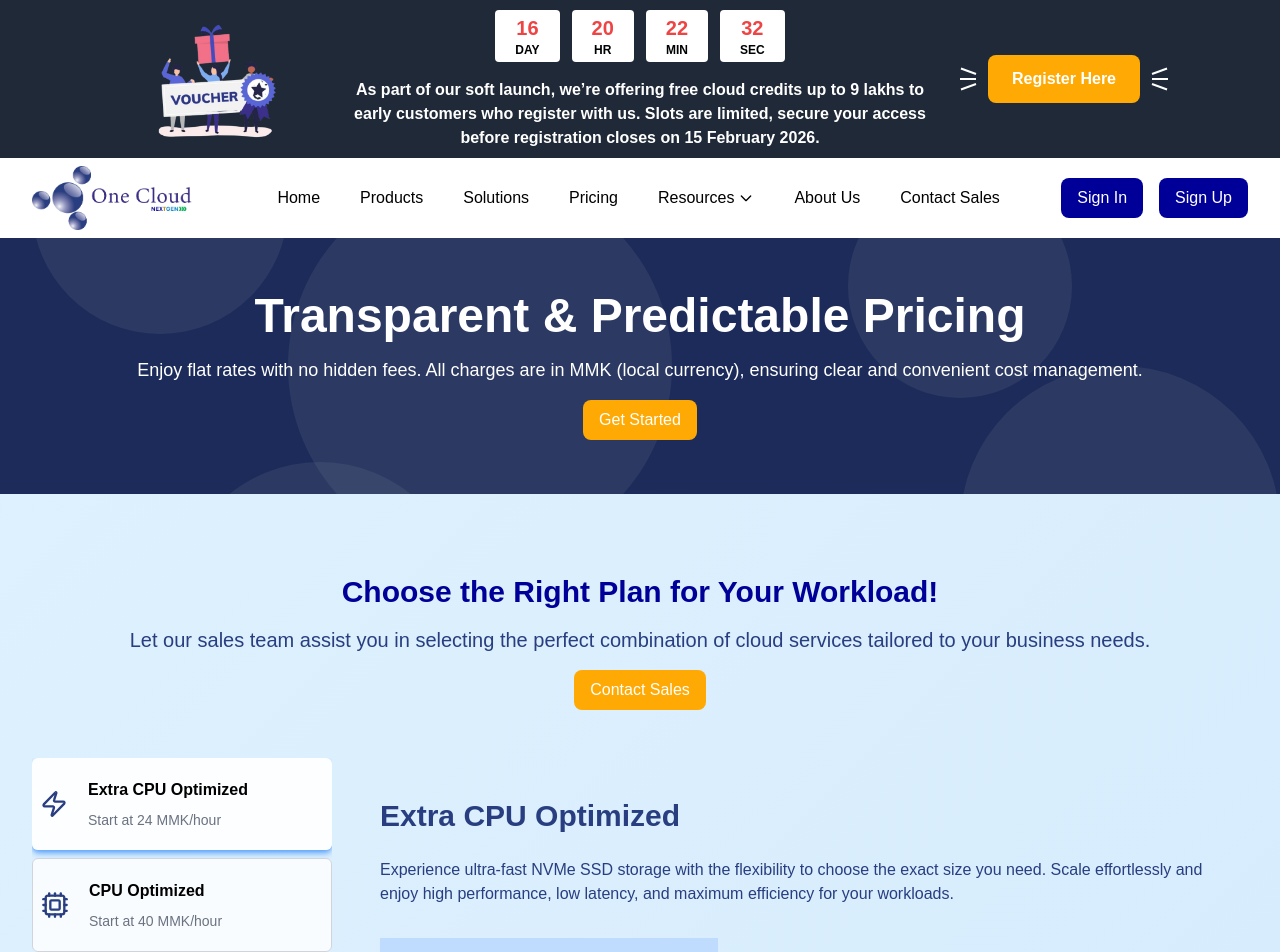
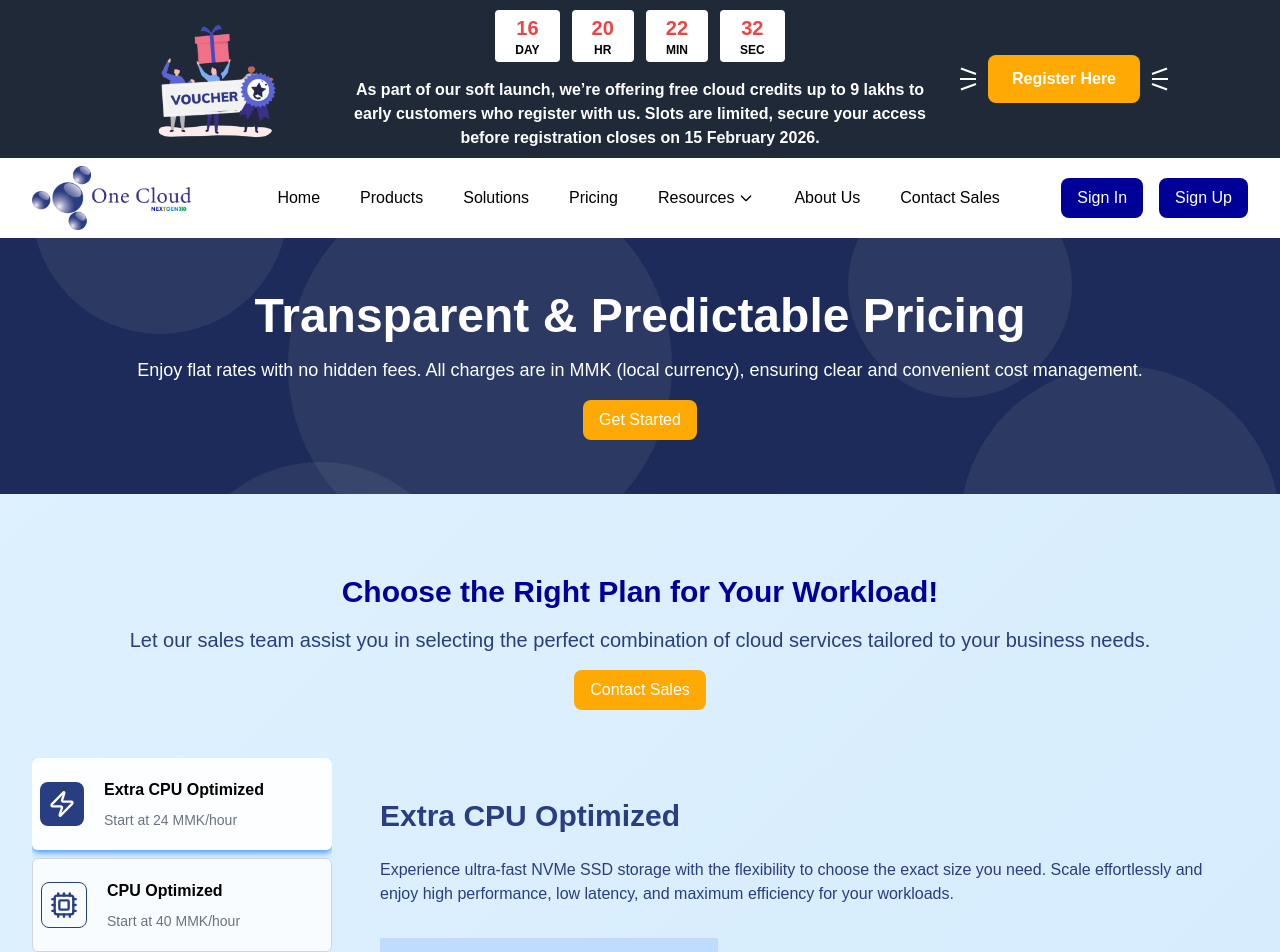
Before and after one commit to ayezinhtun/1CNGUI, a React (Vite) app: page /pricing in a window 1280 px wide. Shown: the top 952 px of the page. Built offline with nearby package versions, Linux system fonts and the light colour scheme.

Commit message:
update in scrollspy

```diff
--- a/src/pages/Pricing.jsx
+++ b/src/pages/Pricing.jsx
@@ -22,11 +22,11 @@ const Pricing = ({ bannerHeight }) => {
   }, [hash, bannerHeight]);
 
   const pricings = [
-    { id: "section1", title: "Extra CPU Optimized", description: "Start at 24 MMK/hour", icon: <Zap className="w-7 h-7 text-secondary" />, },
-    { id: "section2", title: "CPU Optimized", description: "Start at 40 MMK/hour", icon: <Cpu className="w-7 h-7 text-secondary" />, },
-    { id: "section3", title: "Balance", description: "Start at 72 MMK/ hour", icon: <PieChart className="w-7 h-7 text-secondary" />, },
-    { id: "section4", title: "Memory Dense", description: "Start at 104 MMK/hour", icon: <Server className="w-7 h-7 text-secondary" />, },
-    { id: "section5", title: "Memory Dense Plus", description: "Start at 136 MMK/hour", icon: <Database className="w-7 h-7 text-secondary" />, },
+    { id: "section1", title: "Extra CPU Optimized", description: "Start at 24 MMK/hour", icon: <Zap className="w-7 h-7" />, },
+    { id: "section2", title: "CPU Optimized", description: "Start at 40 MMK/hour", icon: <Cpu className="w-7 h-7" />, },
+    { id: "section3", title: "Balance", description: "Start at 72 MMK/ hour", icon: <PieChart className="w-7 h-7" />, },
+    { id: "section4", title: "Memory Dense", description: "Start at 104 MMK/hour", icon: <Server className="w-7 h-7" />, },
+    { id: "section5", title: "Memory Dense Plus", description: "Start at 136 MMK/hour", icon: <Database className="w-7 h-7" />, },
   ]
   const [activeId, setActiveId] = useState(pricings[0].id);
 
@@ -127,7 +127,7 @@ const Pricing = ({ bannerHeight }) => {
                           : "border border-gray-300 bg-white/80"
                           }`}
                       >
-                        <div className="">
+                        <div className={`p-2 rounded-lg ${isActive ? "bg-secondary text-white" : "border border-secondary text-secondary"}`}>
                           <span>{p.icon}</span>
                         </div>
                         <a className="block px-3 py-5">
```
